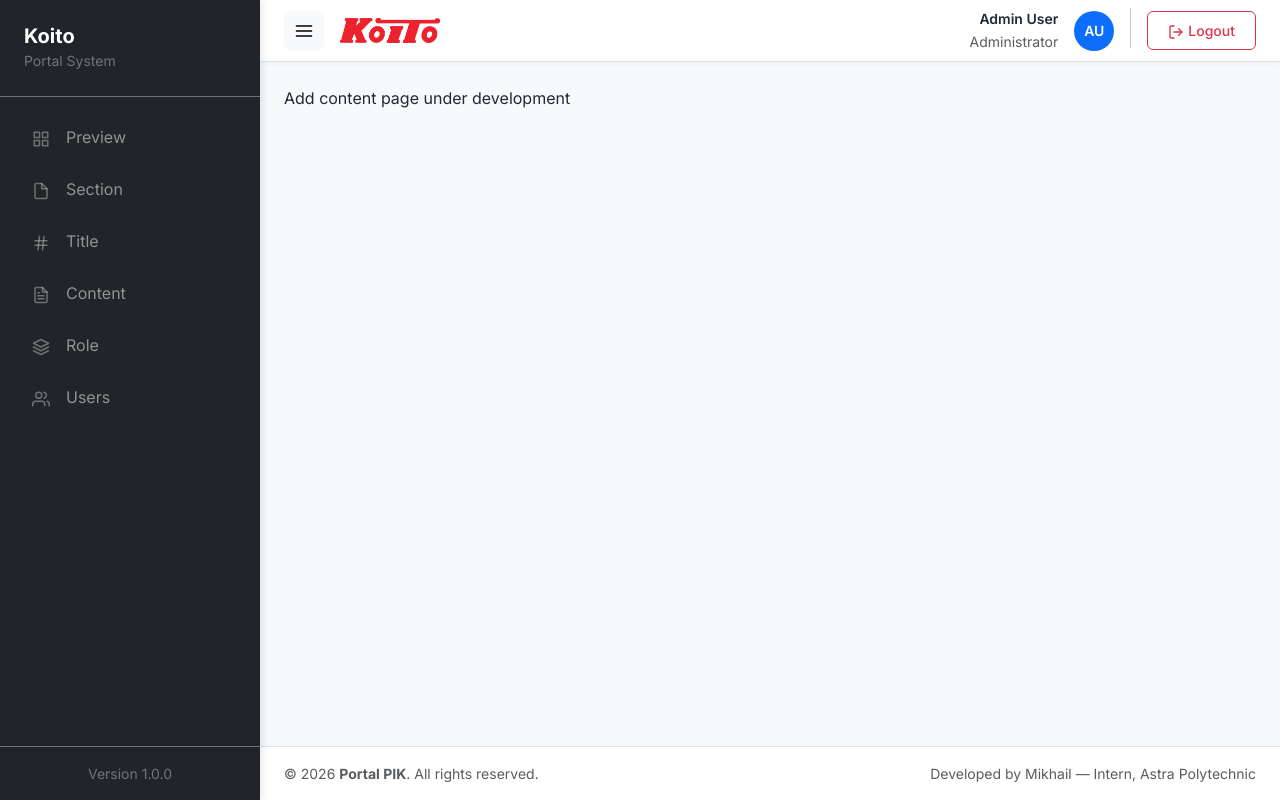
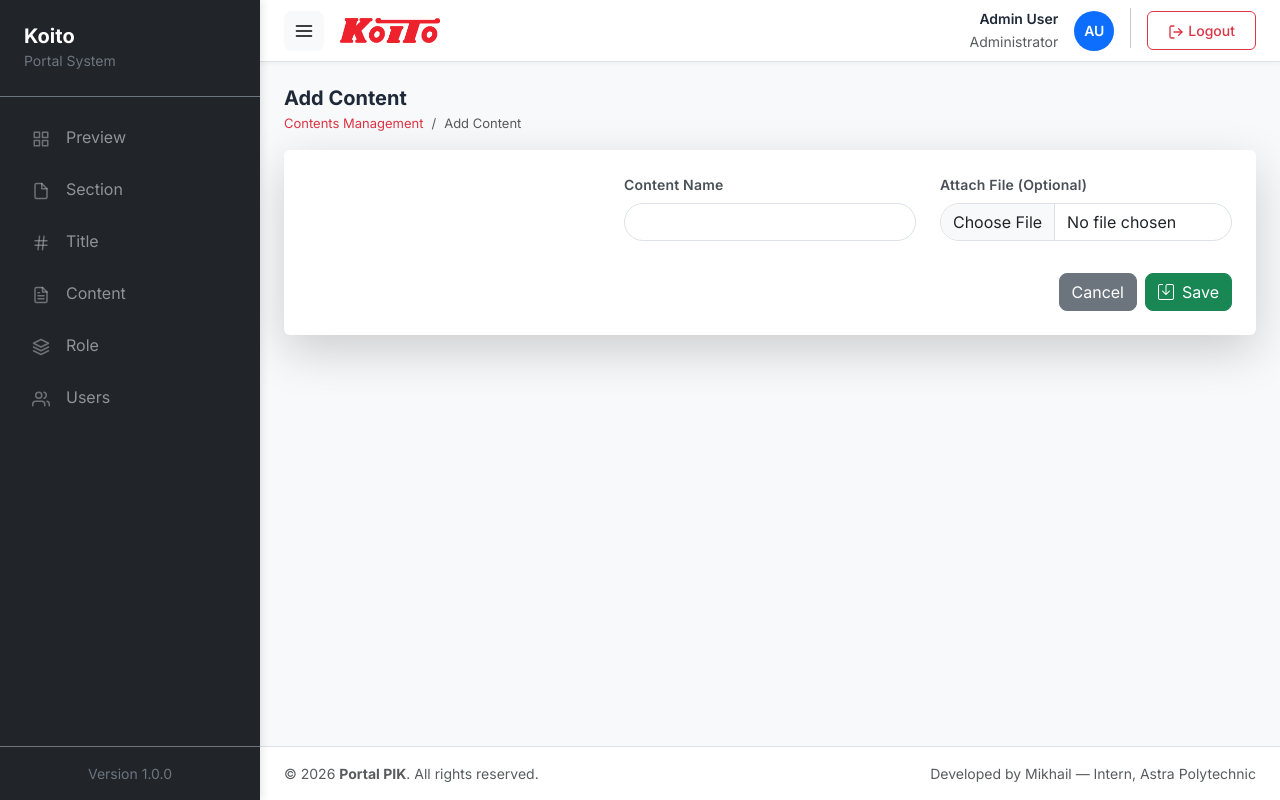
Before and after one commit to mikhaildh20/portal-koito-frontend, a Next.js app: page /pages/content/add in a window 1280 px wide. Built offline with nearby package versions, Linux system fonts and the light colour scheme; no server answers.

Commit message:
05022026

```diff
--- a/src/app/pages/content/add/page.js
+++ b/src/app/pages/content/add/page.js
@@ -1,3 +1,281 @@
+"use client";
+
+import { useState, useCallback, useEffect } from "react";
+import Input from "@/component/common/Input";
+import Button from "@/component/common/Button";
+import DropDown from "@/component/common/Dropdown";
+import { useRouter } from "next/navigation";
+import { API_LINK } from "@/lib/constant";
+import fetchData from "@/lib/fetch";
+import Toast from "@/component/common/Toast";
+import Breadcrumb from "@/component/common/Breadcrumb";
+
+const maxLengthRules = {
+  contentName: 55,
+}
+
 export default function AddContentPage() {
-  return <div>Add content page under development</div>;
+  const [formData, setFormData] = useState({
+    tleId: "",
+    contentName: "",
+    contentLink: "",
+    createdBy: 1
+  });
+  const [file, setFile] = useState(null);
+
+  const [dataTitleList, setDataTitleList] = useState([]);
+  const [type, setType] = useState("News");
+  const [loading, setLoading] = useState(false);
+  const [errors, setErrors] = useState({});
+  const router = useRouter();
+
+  useEffect(() => {
+    const fetchTitleList = async () => {
+      try{
+        const response = await fetchData(
+          API_LINK + "Content/GetList",
+          {},
+          "GET"
+        );
+
+        if(response.error){
+          throw new Error(response.message);
+        }
+
+        const dataJson = response.data || [];
+
+        const mappedData = dataJson.map((item) => ({
+          Type: item.additional,
+          Value: item.id,
+          Text: item.name,
+        }));
+
+        setDataTitleList(mappedData);
+      }catch(err){
+        Toast.error(err.message || "Failed to fetch title list.");
+      }
+    };
+
+    fetchTitleList();
+  }, []);
+
+  const handleChange = useCallback(
+    (e) => {
+      const { name, value } = e.target;
+
+      setFormData((prev) => ({ ...prev, [name]: value }));
+
+      if (name === "tleId") {
+        const selectedTitle = dataTitleList.find(
+          (item) => item.Value === Number(value)
+        );
+
+        if (selectedTitle?.Type) {
+          setType(selectedTitle.Type);
+        }
+      }
+
+      if (errors[name]) {
+        setErrors((prev) => ({ ...prev, [name]: "" }));
+      }
+    },
+    [dataTitleList, errors]
+  );
+
+  const handleFileChange = (e) => {
+    const selectedFile = e.target.files?.[0];
+    setFile(selectedFile || null);
+  };
+
+
+
+  const validateForm = useCallback(() => {
+    const newErrors = {};
+    const requiredFields = {
+      tleId: "Title is required.",
+      contentName: "Content name is required.",
+    };
+
+    for (const [field, message] of Object.entries(requiredFields)) {
+      const value = formData[field];
+      if (!value || (typeof value === "string" && !value.trim())) {
+        newErrors[field] = message;
+      }
+    }
+
+    setErrors(newErrors);
+    return Object.keys(newErrors).length === 0;
+  },[formData]);
+
+  const reset = useCallback(() => {
+    setFormData({
+      tleId: "",
+      contentName: "",
+      contentLink: "",
+    });
+    setFile(null);
+    setType("News");
+  }, []);
+
+  const uploadFile = async (file) => {
+    const fd = new FormData();
+    fd.append("file", file);
+
+    const res = await fetch(API_LINK + "Content/UploadFileContent", {
+      method: "POST",
+      body: fd,
+    });
+
+    const json = await res.json();
+
+    if (!res.ok || json.error) {
+      throw new Error(json.message || "Upload file failed");
+    }
+
+    return json;
+  };
+
+
+
+  const handleSubmit = useCallback(
+    async (e) => {
+      e.preventDefault();
+
+      if (!validateForm()) {
+        Toast.error("Please fill in all required fields.");
+        return;
+      }
+
+      setLoading(true);
+
+      try {
+        let finalLink = formData.contentLink;
+
+        if (type === "News" && file) {
+          const uploadResponse = await uploadFile(file);
+
+          if(uploadResponse.error){
+            throw new Error(uploadResponse.message)
+          }
+
+          finalLink = uploadResponse.data;
+        }
+
+        const payload = {
+          ...formData,
+          contentLink: finalLink ?? ""
+        };
+
+        console.log("Payload: ", payload);
+
+        const res = await fetchData(
+          API_LINK + "Content/CreateContent",
+          payload,
+          "POST"
+        );
+
+        if (!res.error) {
+          Toast.success(res.message || "Content created successfully.");
+          reset();
+          setFile(null);
+          router.push("/pages/content");
+        } else {
+          Toast.error(res.message || "Error occured while creating content.");
+        }
+      } catch (err) {
+        Toast.error(err.message || "Failed to create content!");
+      } finally {
+        setLoading(false);
+      }
+    },
+    [validateForm, formData, file, type, router, reset]
+  );
+
+
+  const handleCancel = useCallback(() => {
+    reset();
+    router.back();
+  }, [reset, router]);
+
+  return (
+    <>
+      <Breadcrumb
+        title="Add Content"
+        items={[
+          { label: "Contents Management", href: "/pages/content" },
+          { label: "Add Content"},
+        ]}
+      />
+      <div className="card border-0 shadow-lg">
+        <div className="card-body p-4">
+          <form onSubmit={handleSubmit}>
+            <div className="row">
+              <div className="col-lg-4">
+                { dataTitleList.length > 0 &&
+                  <DropDown
+                  arrData={dataTitleList}
+                  label="Title"
+                  name="tleId"
+                  id="tleId"
+                  value={formData.tleId ?? ""}
+                  onChange={handleChange}
+                  error={errors.tleId}
+                />
+                }
+              </div>
+              <div className="col-lg-4">
+                <Input
+                  label="Content Name"
+                  name="contentName"
+                  id="contentName"
+                  value={formData.contentName ?? ""}
+                  onChange={handleChange}
+                  error={errors.contentName}
+                  maxLength={maxLengthRules.contentName}
+                />
+              </div>
+              <div className="col-lg-4">
+                {type === "News" ? (
+                  <Input
+                    label="Attach File (Optional)"
+                    type="file"
+                    onChange={handleFileChange}
+                  />
+                ) : (
+                  <Input
+                    label="Content Link"
+                    name="contentLink"
+                    id="contentLink"
+                    value={formData.contentLink ?? ""}
+                    onChange={handleChange}
+                    error={errors.contentLink}
+                  />
+                )}
+              </div>
+            </div>
+            <div className="row mt-4">
+              <div className="col-12">
+                <div className="d-flex justify-content-end gap-2">
+                  <Button
+                    classType="secondary"
+                    label="Cancel"
+                    onClick={handleCancel}
+                    type="button"
+                    isDisabled={loading}
+                  />
+                  <Button
+                    classType="success"
+                    iconName={loading ? "" : "save"}
+                    label={loading ? "Saving..." : "Save"}
+                    type="submit"
+                    isDisabled={loading}
+                  />
+                </div>
+              </div>
+            </div>
+          </form>
+        </div>
+      </div>
+    </>
+  );
 }
--- a/src/app/pages/title/add/page.js
+++ b/src/app/pages/title/add/page.js
@@ -22,7 +22,6 @@ export default function AddTitlePage() {
     createdBy: 1,
   });
   const [dataSectionList, setDataSectionList] = useState({});
-
   const [loading, setLoading] = useState(false);
   const [errors, setErrors] = useState({});
   const router = useRouter();
--- a/src/app/pages/title/page.js
+++ b/src/app/pages/title/page.js
@@ -293,7 +293,7 @@ export default function TitlePage() {
   return (
     <>
       <Breadcrumb
-        title="Title Management"
+        title="Titles Management"
         items={[]}
       />
       <div>
--- a/src/component/layout/Portal/NewsContent.js
+++ b/src/component/layout/Portal/NewsContent.js
@@ -39,7 +39,7 @@ export default function NewsContent({ contents }) {
               <td className="small">
                 {item.cteLink ? (
                   <a
-                    href={item.cteLink}
+                    href={`http://localhost:5230/Uploads/content/${item.cteLink}`}
                     target="_blank"
                     rel="noopener noreferrer"
                     className="text-decoration-none"
--- a/src/lib/fetch.js
+++ b/src/lib/fetch.js
@@ -81,7 +81,7 @@ const fetchData = async (url, param = {}, method = "POST") => {
     } else if (err.request) {
       return {
         error: true,
-        message: "Tidak ada respons dari server. Cek jaringan.",
+        message: "No response from server. Check your network.",
       };
     } else {
       return { error: true, message: err.message };
```
Also changed, not shown: src/app/pages/content/page.js (+85 -6 lines).
